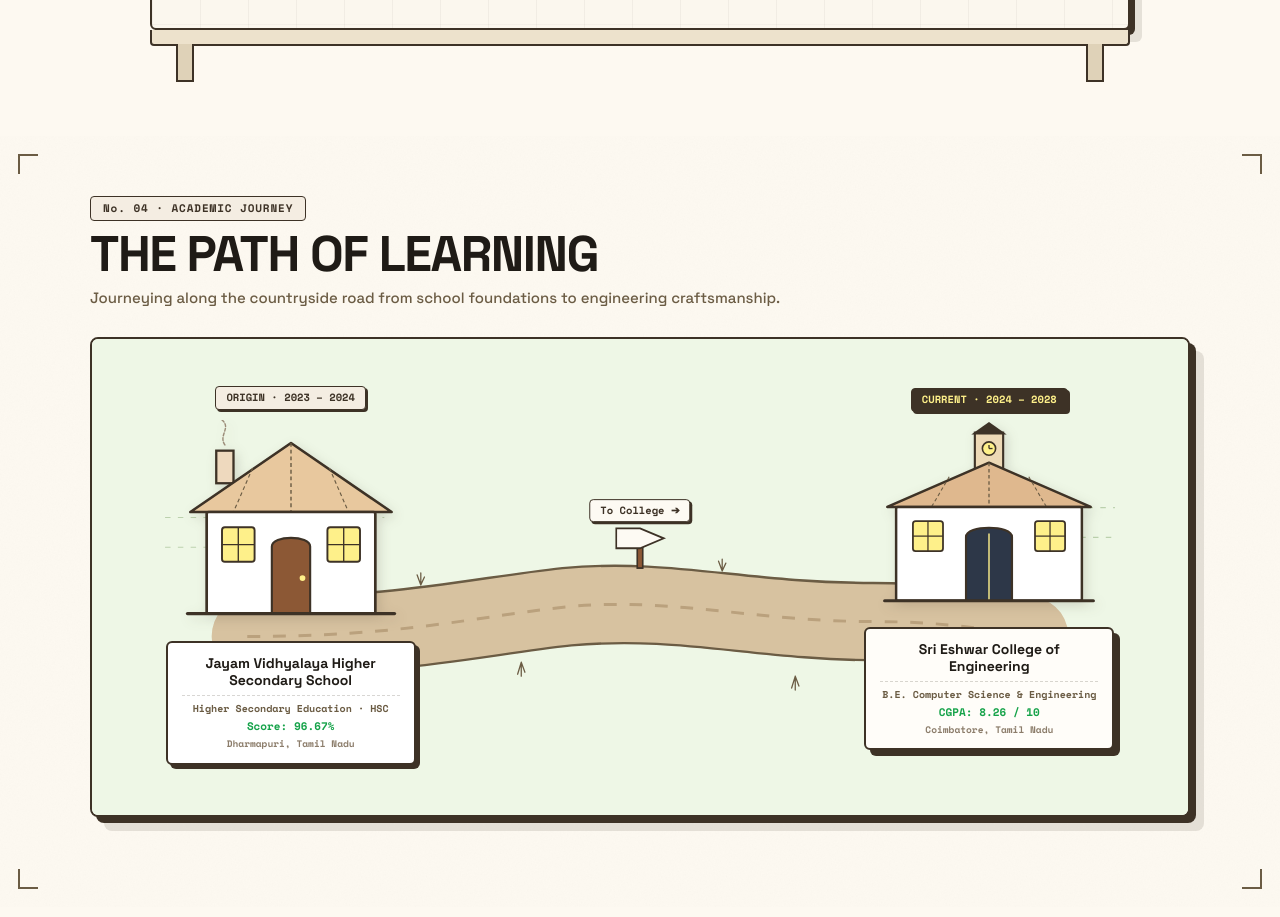
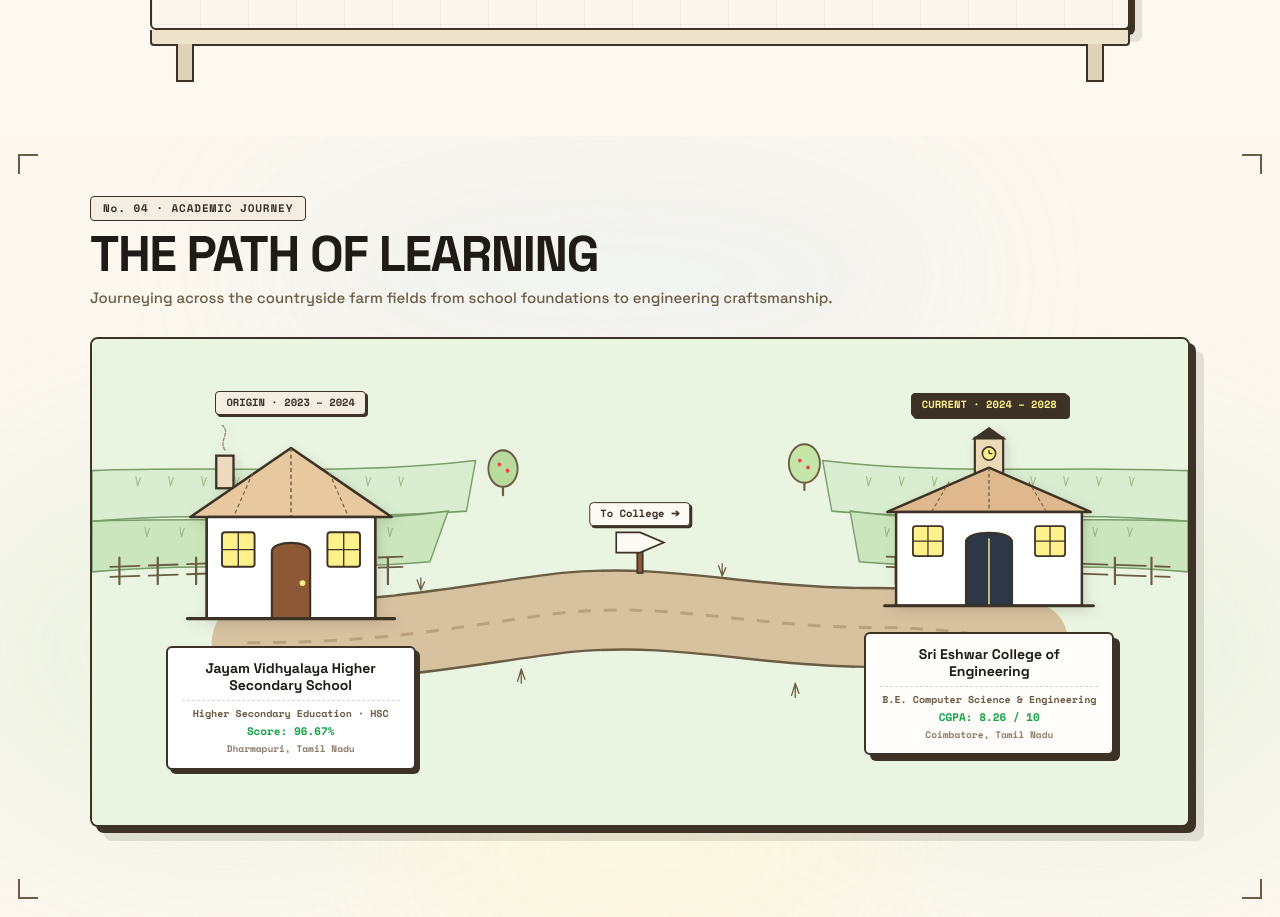
Before and after one commit to Surya-ux-max/Shankar-Files, a React (Vite) app in the folder file/: page / in a window 1280 px wide. Shown: the part 2580-3497 px from the top of the page. Built offline with nearby package versions, Linux system fonts and the light colour scheme.

Commit message:
Updated education section with farmlands

```diff
--- a/file/src/education/Education.css
+++ b/file/src/education/Education.css
@@ -1,5 +1,5 @@
 /* ==========================================================================
-   JAPANESE COUNTRYSIDE TRACTOR ROUTE — ACADEMIC JOURNEY
+   JAPANESE COUNTRYSIDE FARMLANDS & TRACTOR ROUTE — ACADEMIC JOURNEY
    ========================================================================== */
 
 .education-landscape-section {
@@ -21,11 +21,34 @@
   background-size: 300px 300px;
 }
 
+/* Ambient Farmland Backdrop Washes (Behind the entire layout) */
+.edu-farmland-backdrop {
+  position: absolute;
+  inset: 0;
+  pointer-events: none;
+  overflow: hidden;
+  z-index: 1;
+}
+
+.farm-wc-patch {
+  position: absolute;
+  border-radius: 50%;
+  filter: blur(65px);
+  mix-blend-mode: multiply;
+  opacity: 0.6;
+}
+
+.patch-sky     { top: 0%; left: 20%; width: 55vw; height: 35vh; background: rgba(186, 220, 240, 0.22); }
+.patch-paddy-1 { top: 40%; left: -5%; width: 45vw; height: 50vh; background: rgba(195, 230, 185, 0.35); }
+.patch-paddy-2 { top: 40%; right: -5%; width: 45vw; height: 50vh; background: rgba(195, 230, 185, 0.35); }
+.patch-harvest { bottom: -10%; left: 30%; width: 40vw; height: 35vh; background: rgba(254, 240, 138, 0.22); }
+
 /* Outer Storyboard Corners */
 .edu-frame {
   position: absolute;
   inset: 18px;
   pointer-events: none;
+  z-index: 5;
 }
 
 .ef-corner {
@@ -93,12 +116,12 @@
 }
 
 /* ==========================================================================
-   PANORAMIC COUNTRYSIDE ROUTE CANVAS
+   PANORAMIC FARMLAND CANVAS
    ========================================================================== */
 .ghibli-landscape-canvas {
   position: relative;
   width: 100%;
-  min-height: 480px;
+  min-height: 490px;
   background: #fdfaf3;
   border: 2.5px solid #3d3226;
   border-radius: 8px;
@@ -112,7 +135,7 @@
   align-items: center;
 }
 
-/* Backdrop: Rolling Hills & Sky */
+/* Backdrop: Rolling Farmland Hills & Sky */
 .landscape-backdrop {
   position: absolute;
   top: 0;
@@ -128,17 +151,19 @@
   top: 0;
   left: 0;
   width: 100%;
-  height: 180px;
+  height: 190px;
 }
 
+/* Drifting Clouds */
 .sky-cloud {
   position: absolute;
   pointer-events: none;
   filter: drop-shadow(2px 2px 3px rgba(107, 92, 68, 0.08));
 }
 
-.cloud-left  { top: 22px; left: 20%; animation: cloudDriftL 22s ease-in-out infinite alternate; }
-.cloud-right { top: 28px; right: 18%; animation: cloudDriftR 26s ease-in-out infinite alternate; }
+.cloud-left   { top: 20px; left: 16%; animation: cloudDriftL 22s ease-in-out infinite alternate; }
+.cloud-center { top: 32px; left: 45%; animation: cloudDriftL 18s ease-in-out infinite alternate 2s; }
+.cloud-right  { top: 24px; right: 14%; animation: cloudDriftR 26s ease-in-out infinite alternate; }
 
 @keyframes cloudDriftL {
   0%   { transform: translateX(0); }
@@ -152,8 +177,8 @@
 
 .sky-birds-flock {
   position: absolute;
-  top: 26px;
-  left: 48%;
+  top: 24px;
+  left: 36%;
   animation: birdsDrift 9s ease-in-out infinite;
 }
 
@@ -163,7 +188,7 @@
 }
 
 /* ==========================================================================
-   COUNTRYSIDE ROUTE & FARMLAND LAYER
+   FARMLAND ROUTE LAYER (TERRACED PADDIES, CROPS, FENCES, ROAD)
    ========================================================================== */
 .country-route-layer {
   position: absolute;
@@ -177,7 +202,7 @@
   height: 100%;
 }
 
-/* Roadside Wooden Signboard Badge */
+/* Roadside Wooden Milestone Signpost Badge */
 .road-sign-badge {
   position: absolute;
   top: 36%;
@@ -197,7 +222,7 @@
 }
 
 /* ==========================================================================
-   ANIMATED JAPANESE FARMER TRACTOR (DRIVING SOURCE -> DESTINATION)
+   ANIMATED JAPANESE FARMER TRACTOR (MOVING SOURCE -> DESTINATION)
    ========================================================================== */
 .tractor-journey-track {
   position: absolute;
@@ -219,7 +244,6 @@
   will-change: transform;
 }
 
-/* Tractor Drive Animation along the curved country path */
 @keyframes tractorDriveAcross {
   0% {
     transform: translate3d(160px, 14px, 0) scale(0.92) rotate(1deg);
@@ -255,13 +279,11 @@
   animation: tractorChug 0.35s ease-in-out infinite alternate;
 }
 
-/* Engine chugging suspension micro-bounce */
 @keyframes tractorChug {
   0%   { transform: translateY(0); }
   100% { transform: translateY(-2px); }
 }
 
-/* Rotating Wheel Spoke Animations */
 .tractor-wheel {
   transform-origin: center;
   animation: wheelSpin 0.7s linear infinite;
@@ -280,7 +302,6 @@
   to   { transform: rotate(360deg); }
 }
 
-/* Exhaust Smoke Puffs */
 .tractor-exhaust-smoke {
   position: absolute;
   top: -8px;
--- a/file/src/education/Education.jsx
+++ b/file/src/education/Education.jsx
@@ -6,8 +6,16 @@
 
   return (
     <section className="education-landscape-section" id="education" aria-label="Education Journey">
-      {/* Paper & Watercolor Base */}
+      {/* Paper & Farmland Watercolor Atmosphere */}
       <div className="edu-paper-bg" aria-hidden="true" />
+
+      {/* Farmland Background Ambient Washes */}
+      <div className="edu-farmland-backdrop" aria-hidden="true">
+        <div className="farm-wc-patch patch-sky" />
+        <div className="farm-wc-patch patch-paddy-1" />
+        <div className="farm-wc-patch patch-paddy-2" />
+        <div className="farm-wc-patch patch-harvest" />
+      </div>
 
       {/* Storyboard Outer Frame */}
       <div className="edu-frame" aria-hidden="true">
@@ -25,66 +33,137 @@
           </div>
           <h2 className="edu-title">THE PATH OF LEARNING</h2>
           <p className="edu-subtitle">
-            Journeying along the countryside road from school foundations to engineering craftsmanship.
+            Journeying across the countryside farm fields from school foundations to engineering craftsmanship.
           </p>
         </div>
 
-        {/* ================= THE COUNTRYSIDE ROUTE CANVAS ================= */}
+        {/* ================= THE COUNTRYSIDE FARMLAND CANVAS ================= */}
         <div className="ghibli-landscape-canvas">
-          {/* Sky Horizon with Hills & Birds */}
+          {/* Sky Horizon with Hills, Clouds, & Farm Silhouettes */}
           <div className="landscape-backdrop" aria-hidden="true">
+            {/* Distant Hills & Terraced Farm Ridges */}
             <svg className="hills-svg" viewBox="0 0 1200 240" preserveAspectRatio="none" fill="none">
+              {/* Distant Mountain Layer */}
               <path
-                d="M0 150 C240 80, 500 130, 750 90 C960 50, 1100 110, 1200 80 L1200 240 L0 240 Z"
+                d="M0 130 C200 70, 480 120, 720 70 C940 35, 1080 95, 1200 65 L1200 240 L0 240 Z"
                 fill="rgba(195, 222, 195, 0.45)"
               />
+              {/* Terraced Farmland Foothills */}
               <path
-                d="M0 175 C300 120, 580 160, 840 125 C1020 95, 1120 145, 1200 130 L1200 240 L0 240 Z"
-                fill="rgba(215, 235, 205, 0.55)"
+                d="M0 160 C260 110, 540 150, 820 110 C1000 80, 1110 130, 1200 115 L1200 240 L0 240 Z"
+                fill="rgba(215, 238, 198, 0.65)"
               />
+              {/* Distant Windmill & Silo Silhouettes */}
+              <g transform="translate(680, 85)" stroke="#7a9b6a" strokeWidth="1.5">
+                <line x1="0" y1="0" x2="0" y2="28" strokeWidth="2.2" />
+                <line x1="-12" y1="-8" x2="12" y2="8" strokeWidth="1.4" />
+                <line x1="-12" y1="8" x2="12" y2="-8" strokeWidth="1.4" />
+                <circle cx="0" cy="0" r="2.5" fill="#7a9b6a" />
+              </g>
+              <rect x="730" y="92" width="16" height="24" rx="2" fill="#d2e6bc" stroke="#7a9b6a" strokeWidth="1.6" />
+              <polygon points="738,82 727,92 749,92" fill="#c4dda9" stroke="#7a9b6a" strokeWidth="1.6" />
             </svg>
 
-            {/* Drifting Clouds */}
+            {/* Drifting Sky Clouds */}
             <div className="sky-cloud cloud-left">
-              <svg width="100" height="42" viewBox="0 0 100 42" fill="none">
+              <svg width="115" height="46" viewBox="0 0 115 46" fill="none">
                 <path
-                  d="M12 30 C5 30, 2 22, 6 16 C4 9, 14 3, 23 9 C29 2, 44 2, 53 7 C62 2, 73 3, 76 12 C84 14, 88 22, 80 27 C73 32, 18 32, 12 30 Z"
+                  d="M14 32 C6 32, 2 24, 7 18 C5 10, 16 3, 26 9 C33 2, 50 2, 60 7 C70 2, 83 3, 87 13 C96 15, 100 24, 91 30 C83 36, 20 36, 14 32 Z"
+                  stroke="#9b8c78" strokeWidth="1.6" fill="rgba(255, 253, 248, 0.9)"
+                />
+              </svg>
+            </div>
+
+            <div className="sky-cloud cloud-center">
+              <svg width="90" height="38" viewBox="0 0 90 38" fill="none">
+                <path
+                  d="M10 26 C4 26, 1 20, 5 15 C3 8, 12 3, 20 7 C26 2, 38 2, 46 6 C54 2, 64 3, 67 11 C74 12, 78 19, 71 24 C65 29, 16 29, 10 26 Z"
                   stroke="#9b8c78" strokeWidth="1.5" fill="rgba(255, 253, 248, 0.85)"
                 />
               </svg>
             </div>
 
             <div className="sky-cloud cloud-right">
-              <svg width="125" height="50" viewBox="0 0 125 50" fill="none">
+              <svg width="135" height="52" viewBox="0 0 135 52" fill="none">
                 <path
-                  d="M16 36 C7 36, 2 27, 7 20 C5 11, 18 5, 29 11 C36 3, 54 3, 65 10 C75 3, 90 5, 95 16 C104 18, 108 27, 99 34 C90 41, 23 41, 16 36 Z"
-                  stroke="#9b8c78" strokeWidth="1.5" fill="rgba(255, 253, 248, 0.85)"
+                  d="M16 38 C8 38, 2 28, 8 21 C6 12, 19 5, 30 11 C38 3, 58 3, 69 10 C80 3, 96 5, 101 16 C111 18, 115 28, 105 35 C96 42, 24 42, 16 38 Z"
+                  stroke="#9b8c78" strokeWidth="1.6" fill="rgba(255, 253, 248, 0.9)"
                 />
               </svg>
             </div>
 
-            {/* Birds */}
+            {/* Birds Flock in Sky */}
             <div className="sky-birds-flock">
-              <svg width="60" height="26" viewBox="0 0 60 26" fill="none" stroke="#6b5c44" strokeWidth="1.5" strokeLinecap="round">
-                <path d="M4 12 Q8 6 12 12" />
-                <path d="M18 17 Q21 12 24 17" strokeWidth="1.2" />
-                <path d="M34 10 Q37 5 40 10" />
+              <svg width="70" height="30" viewBox="0 0 70 30" fill="none" stroke="#6b5c44" strokeWidth="1.6" strokeLinecap="round">
+                <path d="M4 14 Q9 7 14 14" />
+                <path d="M20 20 Q24 14 28 20" strokeWidth="1.3" />
+                <path d="M38 11 Q42 6 46 11" />
+                <path d="M54 18 Q58 13 62 18" strokeWidth="1.2" />
               </svg>
             </div>
           </div>
 
-          {/* Rural Countryside Road with Rice Fields & Grass (Replacing River/Bridge) */}
+          {/* Farmland Layers: Terraced Paddies, Crops, Fences, & Country Route */}
           <div className="country-route-layer" aria-hidden="true">
             <svg className="route-svg" viewBox="0 0 1200 480" preserveAspectRatio="none" fill="none">
-              {/* Green Meadow Plains */}
-              <rect width="1200" height="480" fill="#eef7e6" />
+              {/* Base Green Countryside Grass */}
+              <rect width="1200" height="480" fill="#eaf5e1" />
 
-              {/* Rice Paddies & Farmland Texture */}
-              <g stroke="#9ab888" strokeWidth="1.2" strokeDasharray="6 8" opacity="0.6">
-                <line x1="80" y1="180" x2="320" y2="180" />
-                <line x1="80" y1="210" x2="300" y2="210" />
-                <line x1="880" y1="170" x2="1120" y2="170" />
-                <line x1="900" y1="200" x2="1120" y2="200" />
+              {/* Terraced Rice Paddies Behind Road (Left Farm Zone) */}
+              <path d="M 0 130 C 140 125, 280 135, 420 120 L 410 170 C 260 180, 120 170, 0 180 Z" fill="#d9eed0" stroke="#7a9b6a" strokeWidth="1.5" />
+              <path d="M 0 180 C 130 175, 260 185, 390 170 L 370 220 C 240 230, 110 220, 0 230 Z" fill="#cbe6bd" stroke="#7a9b6a" strokeWidth="1.5" />
+
+              {/* Terraced Rice Paddies (Right Farm Zone) */}
+              <path d="M 800 120 C 940 135, 1070 125, 1200 130 L 1200 180 C 1080 170, 950 180, 810 170 Z" fill="#d9eed0" stroke="#7a9b6a" strokeWidth="1.5" />
+              <path d="M 830 170 C 960 185, 1080 175, 1200 180 L 1200 230 C 1090 220, 970 230, 840 220 Z" fill="#cbe6bd" stroke="#7a9b6a" strokeWidth="1.5" />
+
+              {/* Golden Wheat Fields & Crop Rows */}
+              <g stroke="#8ba876" strokeWidth="1.2" strokeLinecap="round" opacity="0.75">
+                {/* Left crop seedlings */}
+                {[...Array(9)].map((_, i) => (
+                  <path key={`lc-${i}`} d={`M ${50 + i * 36} 145 L ${48 + i * 36} 136 M ${50 + i * 36} 145 L ${53 + i * 36} 137`} />
+                ))}
+                {[...Array(8)].map((_, i) => (
+                  <path key={`lc2-${i}`} d={`M ${60 + i * 38} 195 L ${58 + i * 38} 186 M ${60 + i * 38} 195 L ${63 + i * 38} 187`} />
+                ))}
+                {/* Right crop seedlings */}
+                {[...Array(9)].map((_, i) => (
+                  <path key={`rc-${i}`} d={`M ${850 + i * 36} 145 L ${848 + i * 36} 136 M ${850 + i * 36} 145 L ${853 + i * 36} 137`} />
+                ))}
+                {[...Array(8)].map((_, i) => (
+                  <path key={`rc2-${i}`} d={`M ${870 + i * 38} 195 L ${868 + i * 38} 186 M ${870 + i * 38} 195 L ${873 + i * 38} 187`} />
+                ))}
+              </g>
+
+              {/* Wooden Country Fence Along Farmland */}
+              <g stroke="#6b5c44" strokeWidth="1.8" strokeLinecap="round">
+                {/* Horizontal Rails */}
+                <path d="M 20 225 L 340 215" strokeDasharray="32 10" />
+                <path d="M 20 235 L 340 225" strokeDasharray="32 10" />
+                {/* Vertical Fence Posts */}
+                {[...Array(8)].map((_, i) => (
+                  <line key={`fp-${i}`} x1={30 + i * 42} y1="216" x2={30 + i * 42} y2="242" strokeWidth="2.4" />
+                ))}
+
+                <path d="M 870 215 L 1180 225" strokeDasharray="32 10" />
+                <path d="M 870 225 L 1180 235" strokeDasharray="32 10" />
+                {[...Array(8)].map((_, i) => (
+                  <line key={`fp2-${i}`} x1={880 + i * 40} y1="216" x2={880 + i * 40} y2="242" strokeWidth="2.4" />
+                ))}
+              </g>
+
+              {/* Farm Trees / Orchard Grouping */}
+              <g transform="translate(430, 110)">
+                <line x1="20" y1="20" x2="20" y2="44" stroke="#6b5c44" strokeWidth="2.4" strokeLinecap="round" />
+                <ellipse cx="20" cy="18" rx="16" ry="18" fill="#b9dc9e" stroke="#6b5c44" strokeWidth="2" />
+                <circle cx="16" cy="14" r="2" fill="#ef4444" />
+                <circle cx="25" cy="20" r="2" fill="#ef4444" />
+              </g>
+              <g transform="translate(760, 105)">
+                <line x1="20" y1="20" x2="20" y2="44" stroke="#6b5c44" strokeWidth="2.4" strokeLinecap="round" />
+                <ellipse cx="20" cy="18" rx="17" ry="19" fill="#c6e5a8" stroke="#6b5c44" strokeWidth="2" />
+                <circle cx="15" cy="15" r="2" fill="#ef4444" />
+                <circle cx="24" cy="22" r="2" fill="#ef4444" />
               </g>
 
               {/* Winding Countryside Dirt Road (Source Left -> Dest Right) */}
@@ -171,7 +250,7 @@
                   <ellipse cx="44" cy="18" rx="14" ry="4" fill="#eed9be" stroke="#3d3226" strokeWidth="1.6" />
                   <path d="M38 18 C38 10, 50 10, 50 18" fill="#e2c49e" stroke="#3d3226" strokeWidth="1.6" />
                   <circle cx="44" cy="22" r="5" fill="#fcd34d" stroke="#3d3226" strokeWidth="1.4" />
-                  {/* Driver Body / Overalls */}
+                  {/* Driver Body */}
                   <rect x="38" y="27" width="13" height="15" rx="3" fill="#2563eb" stroke="#3d3226" strokeWidth="1.8" />
                   {/* Steering Wheel */}
                   <path d="M53 25 L60 30" stroke="#3d3226" strokeWidth="2.4" strokeLinecap="round" />
@@ -196,9 +275,8 @@
                     strokeWidth="2.2"
                   />
 
-                  {/* Rear Tool Basket / Cargo carrying books & seedling */}
+                  {/* Rear Tool Basket / Cargo carrying seedling */}
                   <rect x="10" y="32" width="14" height="16" rx="2" fill="#8c5835" stroke="#3d3226" strokeWidth="1.8" />
-                  {/* Little Green Plant Sprout in back */}
                   <path d="M 16 32 Q 13 24 10 26 Q 16 26 17 32" fill="#22c55e" stroke="#3d3226" strokeWidth="1.2" />
                   <path d="M 17 32 Q 20 22 23 25 Q 18 26 17 32" fill="#22c55e" stroke="#3d3226" strokeWidth="1.2" />
 
@@ -206,7 +284,6 @@
                   <g className="tractor-wheel wheel-rear">
                     <circle cx="34" cy="52" r="16" fill="#2d3748" stroke="#1a202c" strokeWidth="3" />
                     <circle cx="34" cy="52" r="8" fill="#fef08a" stroke="#3d3226" strokeWidth="2" />
-                    {/* Wheel spokes / treads */}
                     <line x1="34" y1="38" x2="34" y2="66" stroke="#1a202c" strokeWidth="2.4" />
                     <line x1="20" y1="52" x2="48" y2="52" stroke="#1a202c" strokeWidth="2.4" />
                     <line x1="24" y1="42" x2="44" y2="62" stroke="#1a202c" strokeWidth="2.4" />
@@ -217,7 +294,6 @@
                   <g className="tractor-wheel wheel-front">
                     <circle cx="82" cy="55" r="11" fill="#2d3748" stroke="#1a202c" strokeWidth="2.5" />
                     <circle cx="82" cy="55" r="5" fill="#fef08a" stroke="#3d3226" strokeWidth="1.8" />
-                    {/* Front spokes */}
                     <line x1="82" y1="46" x2="82" y2="64" stroke="#1a202c" strokeWidth="2" />
                     <line x1="73" y1="55" x2="91" y2="55" stroke="#1a202c" strokeWidth="2" />
                   </g>
```
